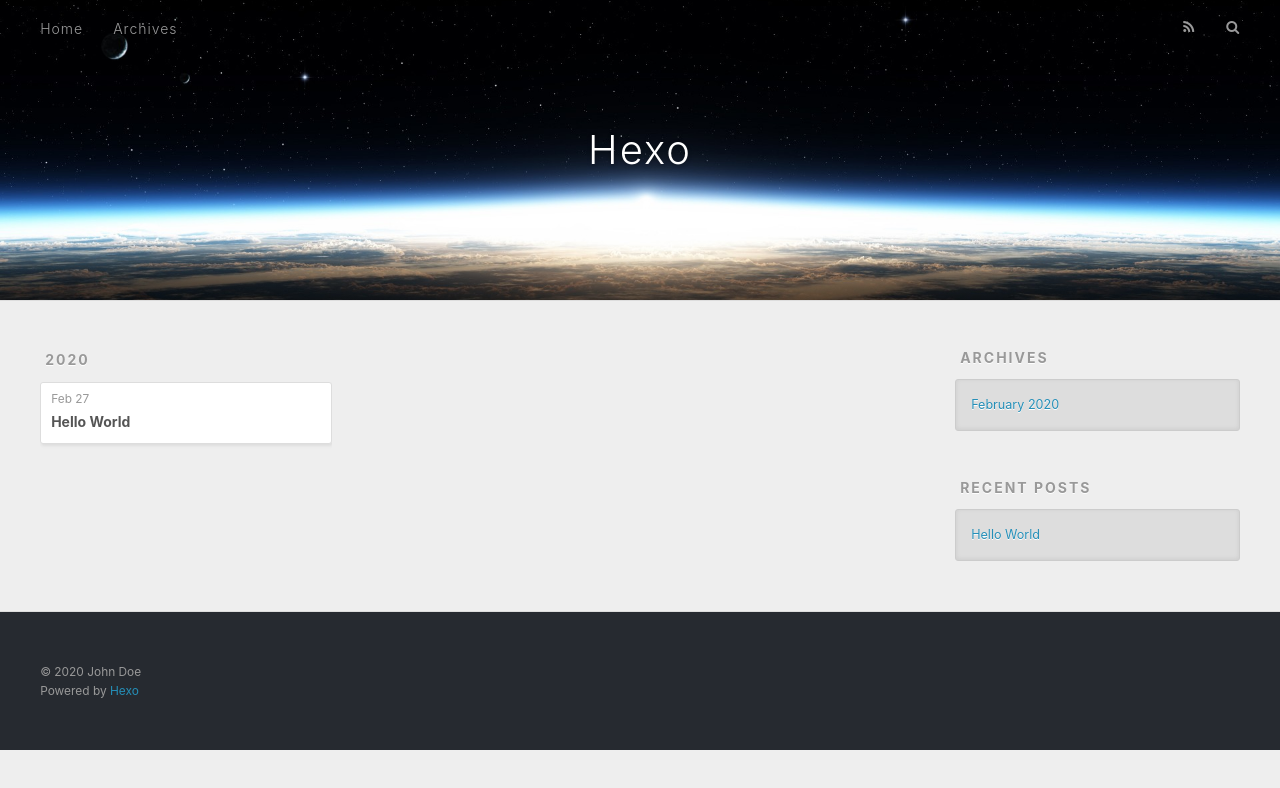
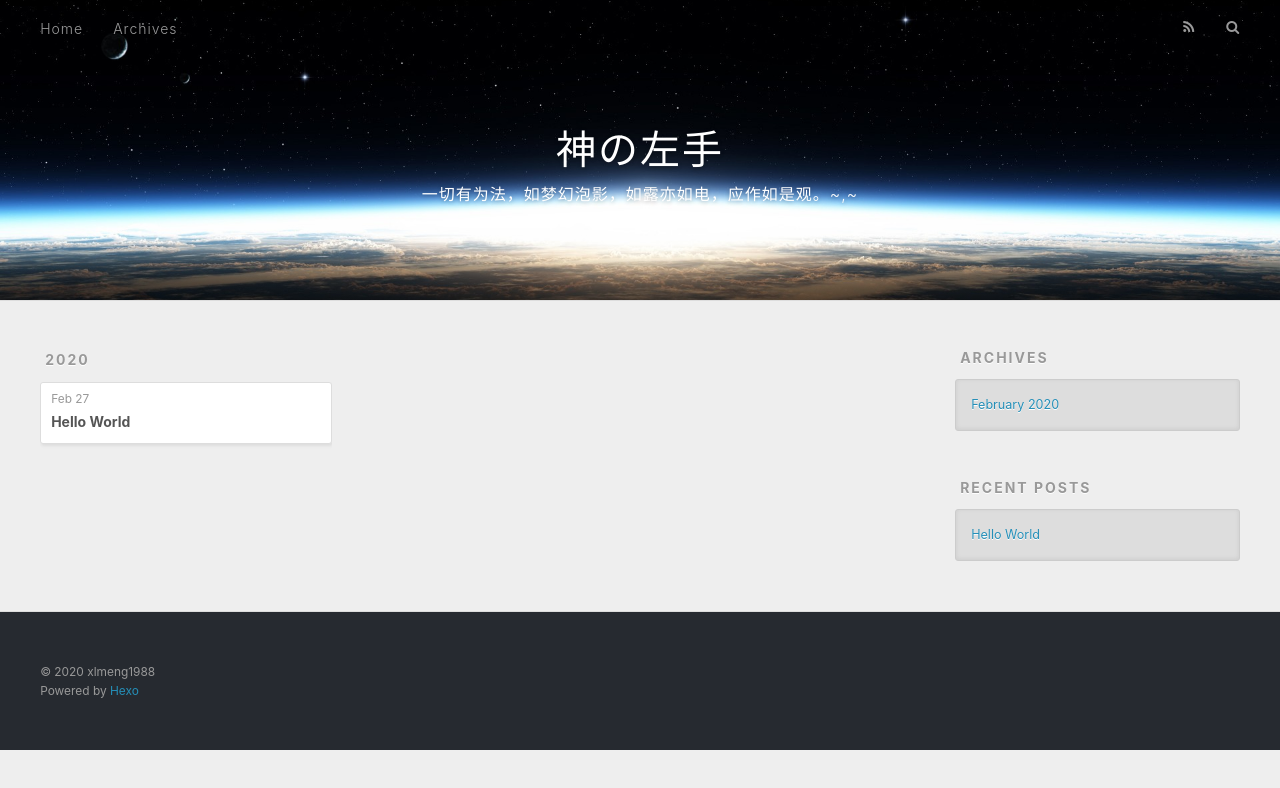
Before and after one commit to xlmeng1988/xlmeng1988.github.io, a plain HTML site: page archives/2020/02/index.html in a window 1280 px wide. Drawn offline with nearby package versions, Linux system fonts and the light colour scheme.

Commit message:
Site updated: 2020-02-28 01:30:12

```diff
--- a/archives/2020/02/index.html
+++ b/archives/2020/02/index.html
@@ -5,17 +5,16 @@
 
 
 
-  <title>Archives: 2020/2 | Hexo</title>
+  <title>Archives: 2020/2 | 神の左手</title>
   <meta name="viewport" content="width=device-width, initial-scale=1, maximum-scale=1">
   <meta property="og:type" content="website">
-<meta property="og:title" content="Hexo">
+<meta property="og:title" content="神の左手">
 <meta property="og:url" content="http://yoursite.com/archives/2020/02/index.html">
-<meta property="og:site_name" content="Hexo">
-<meta property="og:locale" content="en_US">
-<meta property="article:author" content="John Doe">
+<meta property="og:site_name" content="神の左手">
+<meta property="article:author" content="xlmeng1988">
 <meta name="twitter:card" content="summary">
 
-    <link rel="alternate" href="/atom.xml" title="Hexo" type="application/atom+xml">
+    <link rel="alternate" href="/atom.xml" title="神の左手" type="application/atom+xml">
 
 
     <link rel="icon" href="/favicon.png">
@@ -36,8 +35,12 @@
   <div id="header-outer" class="outer">
     <div id="header-title" class="inner">
       <h1 id="logo-wrap">
-        <a href="/" id="logo">Hexo</a>
+        <a href="/" id="logo">神の左手</a>
       </h1>
+
+        <h2 id="subtitle-wrap">
+          <a href="/" id="subtitle">一切有为法，如梦幻泡影，如露亦如电，应作如是观。~,~</a>
+        </h2>
 
     </div>
     <div id="header-inner" class="inner">
@@ -141,7 +144,7 @@
 
   <div class="outer">
     <div id="footer-info" class="inner">
-      &copy; 2020 John Doe<br>
+      &copy; 2020 xlmeng1988<br>
       Powered by <a href="http://hexo.io/" target="_blank">Hexo</a>
     </div>
   </div>
```
Also changed, not shown: 2020/02/27/hello-world/index.html (+10 -7 lines), archives/2020/index.html (+11 -8 lines), archives/index.html (+11 -8 lines), index.html (+11 -8 lines).
